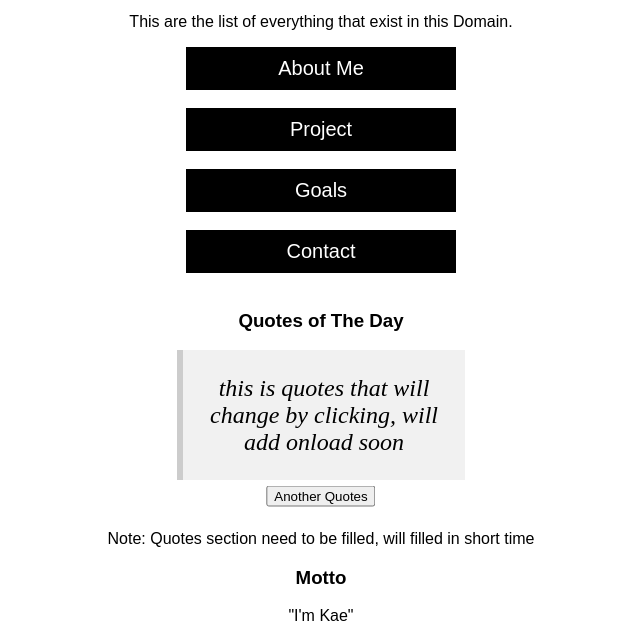
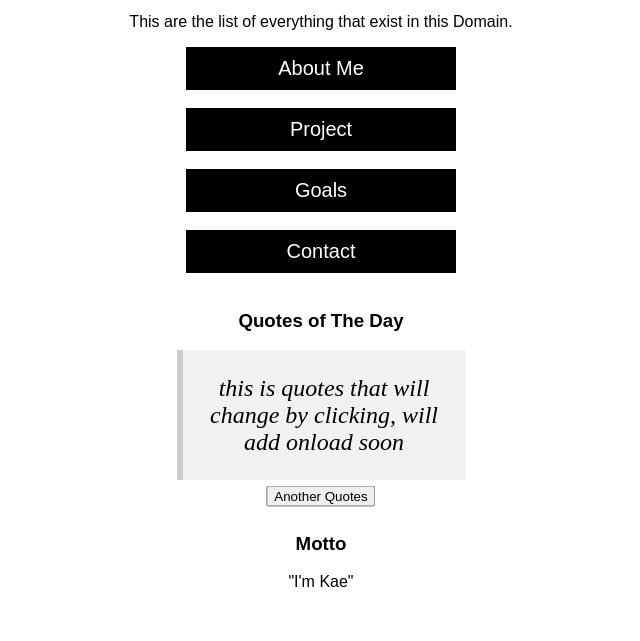
Before and after one commit to Kae-Desu/Kae-Desu.github.io, a plain HTML site: page index.html in a window 1280 px wide. Shown: the part 349-990 px from the top of the page, without its empty margins (319-959 px from the left). After the commit the page ends 956 px from the top, so only its background shows below. Drawn offline with Linux system fonts and the light colour scheme.

Commit message:
Update index.html

```diff
--- a/index.html
+++ b/index.html
@@ -33,7 +33,6 @@
     <button id="btn">Another Quotes</button>
     <script src="quotes.js"></script>
     <br>
-    <p>Note: Quotes section need to be filled, will filled in short time</p>
   </body>
   <footer>
     <h3>Motto</h3>
```
